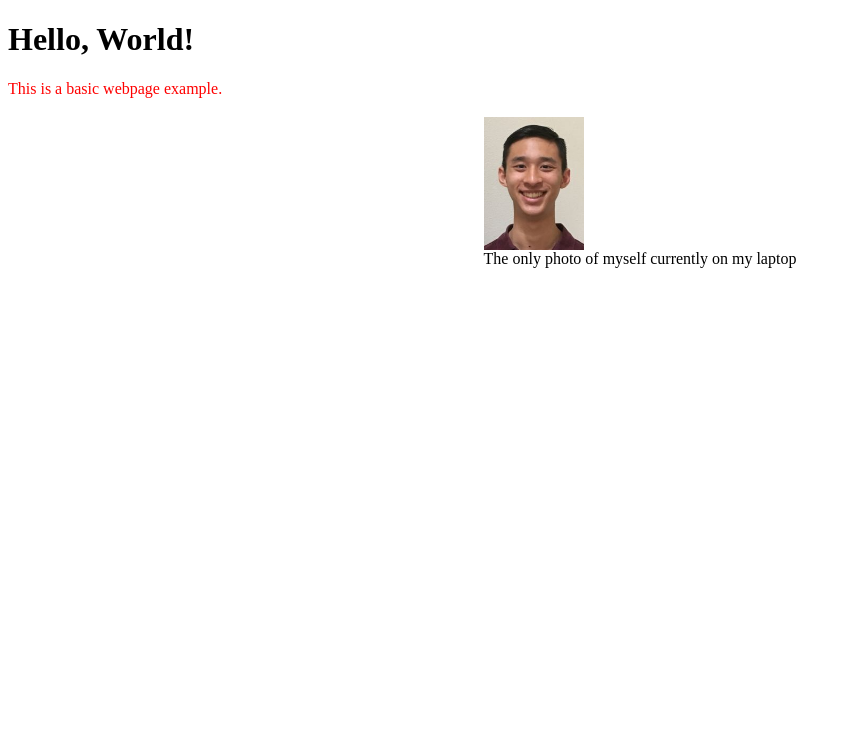
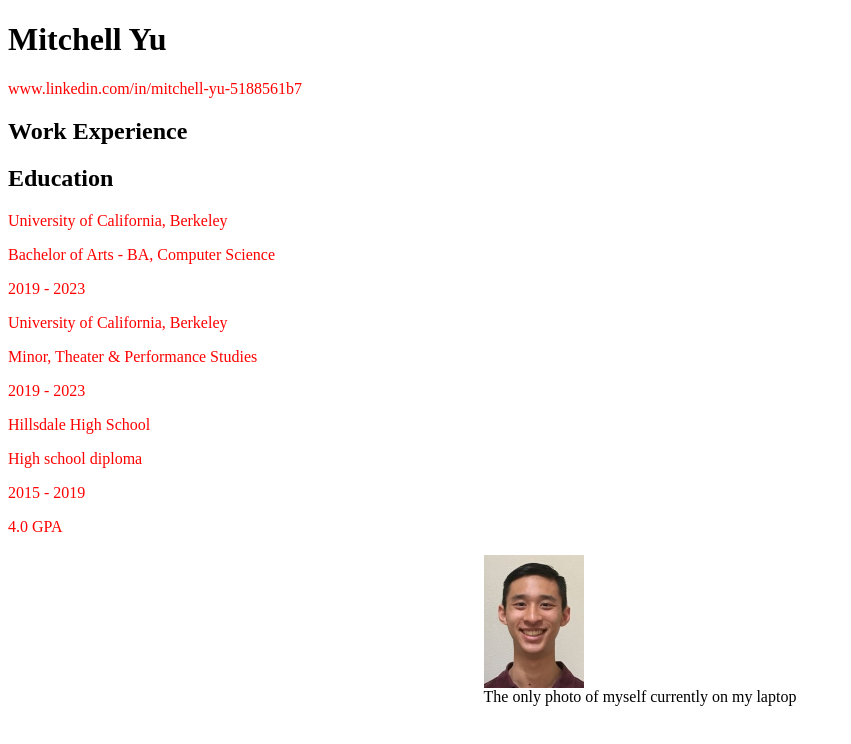
Before and after one commit to Mitchell-Yu/Mitchell-Yu.github.io, a plain HTML site: page index.html in a window 1280 px wide. Shown: the whole page, without its empty margins (0-851 px from the left). Drawn offline with Linux system fonts and the light colour scheme.

Commit message:
Added education information

```diff
--- a/index.html
+++ b/index.html
@@ -8,8 +8,22 @@
 </head>
 <body>
     <div class="container">
-        <h1>Hello, World!</h1>
-        <p>This is a basic webpage example.</p>
+        <h1>Mitchell Yu</h1>
+        <p>www.linkedin.com/in/mitchell-yu-5188561b7</p>
+
+        <h2>Work Experience<h2>
+
+        <h2>Education</h2>
+        <p>University of California, Berkeley</p>
+        <p>Bachelor of Arts - BA, Computer Science</p>
+        <p>2019 - 2023</p>
+        <p>University of California, Berkeley</p>
+        <p>Minor, Theater & Performance Studies</p>
+        <p>2019 - 2023</p>
+        <p>Hillsdale High School</p>
+        <p>High school diploma</p>
+        <p>2015 - 2019</p>
+        <p>4.0 GPA</p>
     </div>
 </body>
 <div align="middle">
```
